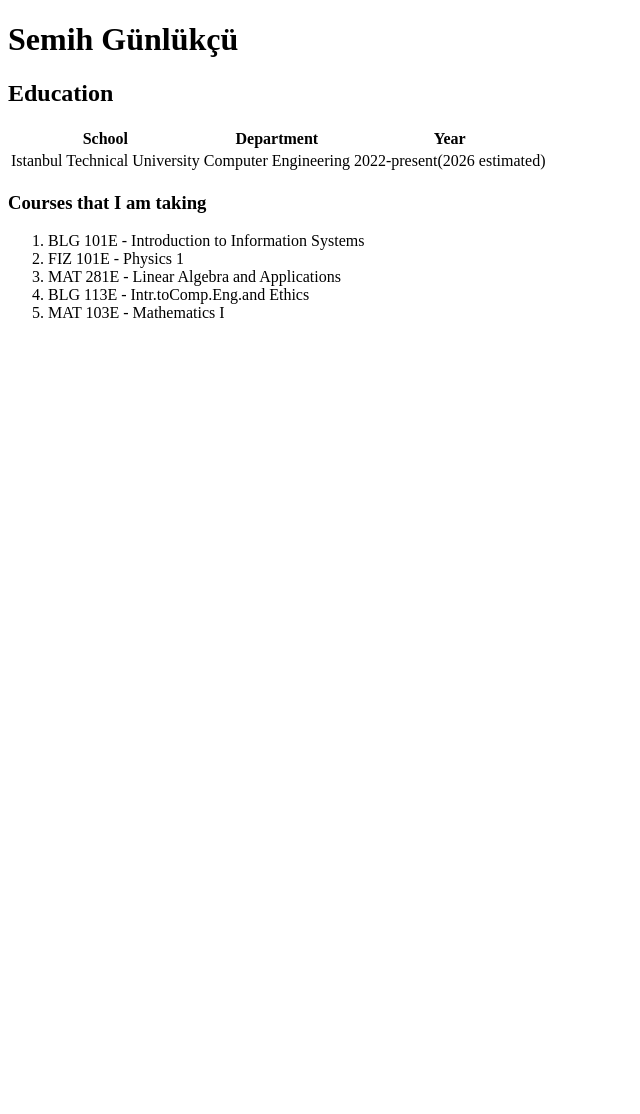
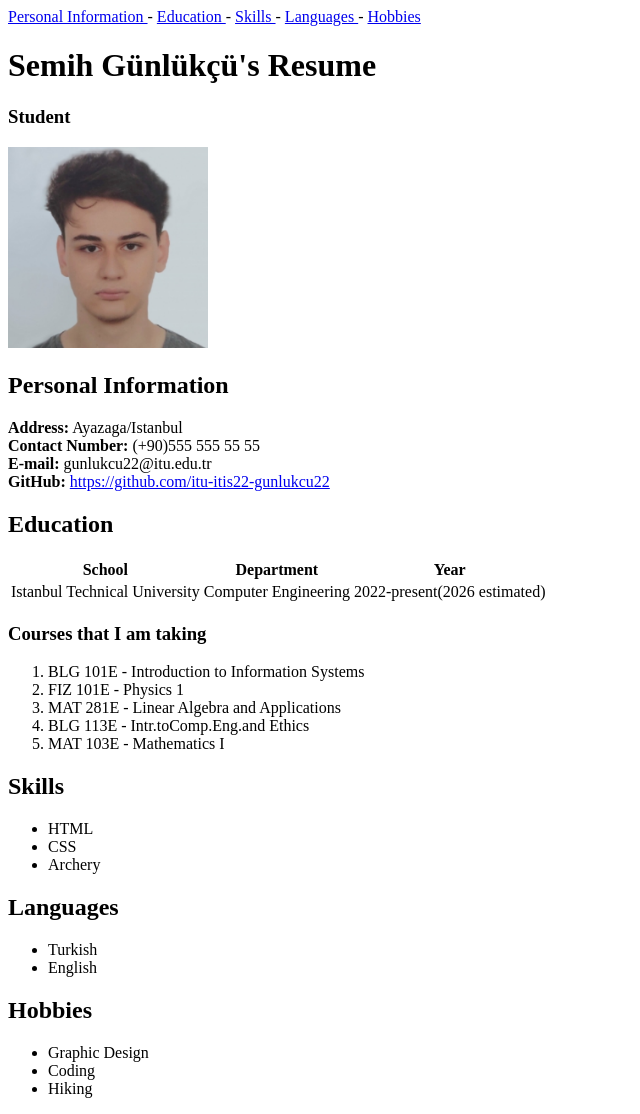
Before and after one commit to itu-itis22-gunlukcu22/git-fundamentals-itu-itis22-gunlukcu22, a plain HTML site: page assignment 3.html in a window 1280 px wide. Shown: the whole page, without its empty margins (0-640 px from the left). Before the commit the page ends 800 px from the top, so only its background shows below. Drawn offline with Linux system fonts and the light colour scheme.

Commit message:
I have uploaded Assignment 4 and changed the resume file.

```diff
--- a/assignment 3.html
+++ b/assignment 3.html
@@ -4,8 +4,21 @@
 		<title>Semih Günlükçü's CV</title>
 	</head>
 	<body>
-		<h1>Semih Günlükçü</h1>
-		<h2>Education</h2>
+		<a href="#Personal Information" > Personal Information </a>-
+		<a href="#Education" > Education </a>-
+		<a href="#Skills" > Skills </a>-
+		<a href="#Languages" > Languages </a>-
+		<a href="#Hobbies" > Hobbies </a>
+		<h1>Semih Günlükçü's Resume</h1>
+			<h3>Student</h3>
+				<img src="myphoto.png" alt="My Picture" width="200">
+			<h2 id="Personal Information" >Personal Information</h2>
+				<p>
+					<b>Address:</b> Ayazaga/Istanbul
+					<br><b>Contact Number:</b> (+90)555 555 55 55
+					<br><b>E-mail:</b> gunlukcu22@itu.edu.tr
+					<br><b>GitHub:</b> <a href="https://github.com/itu-itis22-gunlukcu22/"> https://github.com/itu-itis22-gunlukcu22 </a>
+		<h2 id="Education" >Education</h2>
 		<table>
 			<tr>
 				<th>School</th>
@@ -27,5 +40,22 @@
 				<li>BLG 113E - Intr.toComp.Eng.and Ethics</li>
 				<li>MAT 103E - Mathematics I</li>
 		</div>
+		<h2 id="Skills" >Skills</h2>
+			<ul>
+				<li>HTML</li>
+				<li>CSS</li>
+				<li>Archery</li>
+			</ul>
+		<h2 id="Languages" >Languages</h2>
+			<ul>
+				<li>Turkish</li>
+				<li>English</li>
+			</ul>
+		<h2 id="Hobbies" >Hobbies</h2>
+			<ul>
+				<li>Graphic Design</li>
+				<li>Coding</li>
+				<li>Hiking</li>
+			</ul>
 	</body>
 </html>
```
Also changed, not shown: myphoto.png (added).
